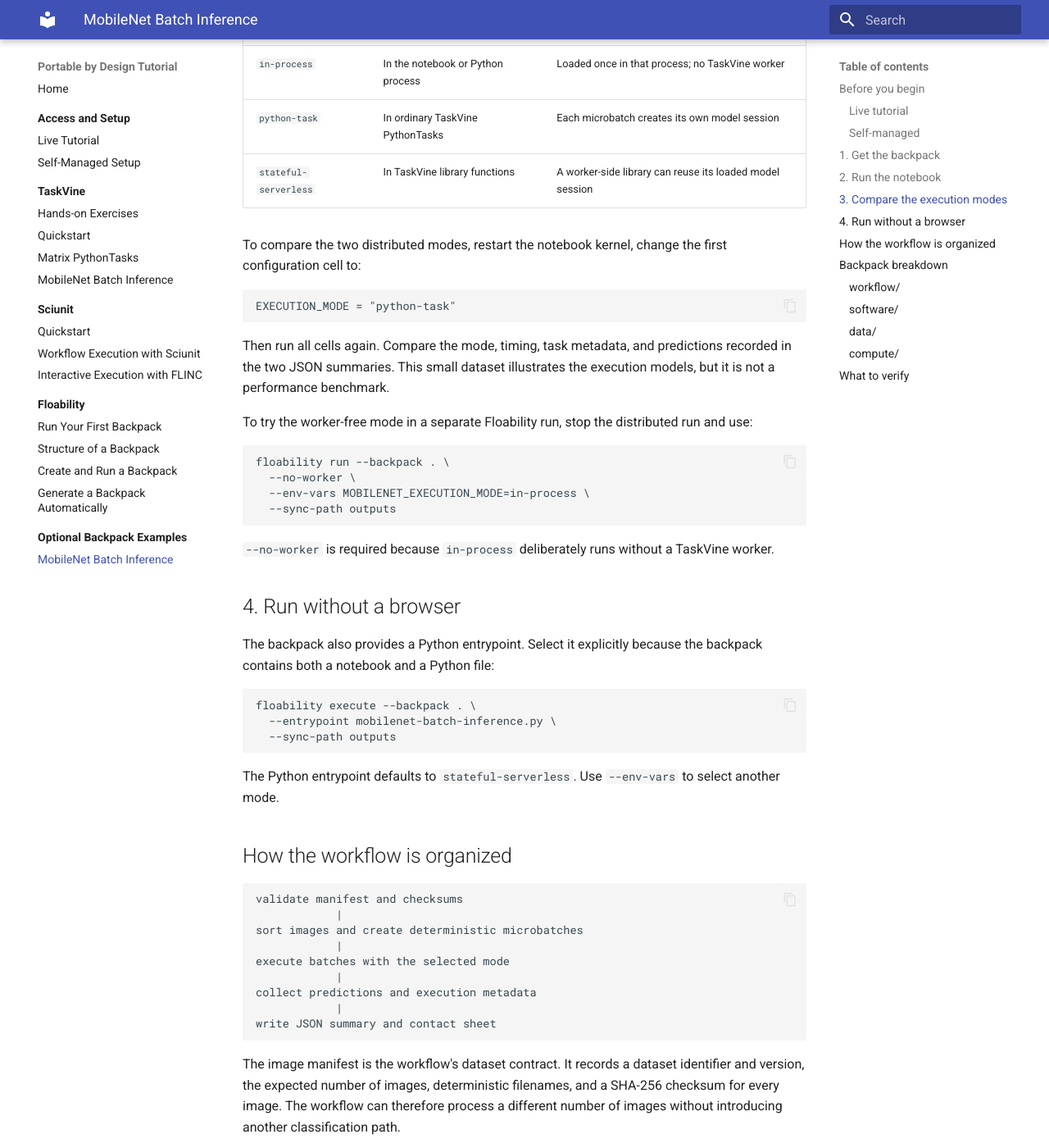
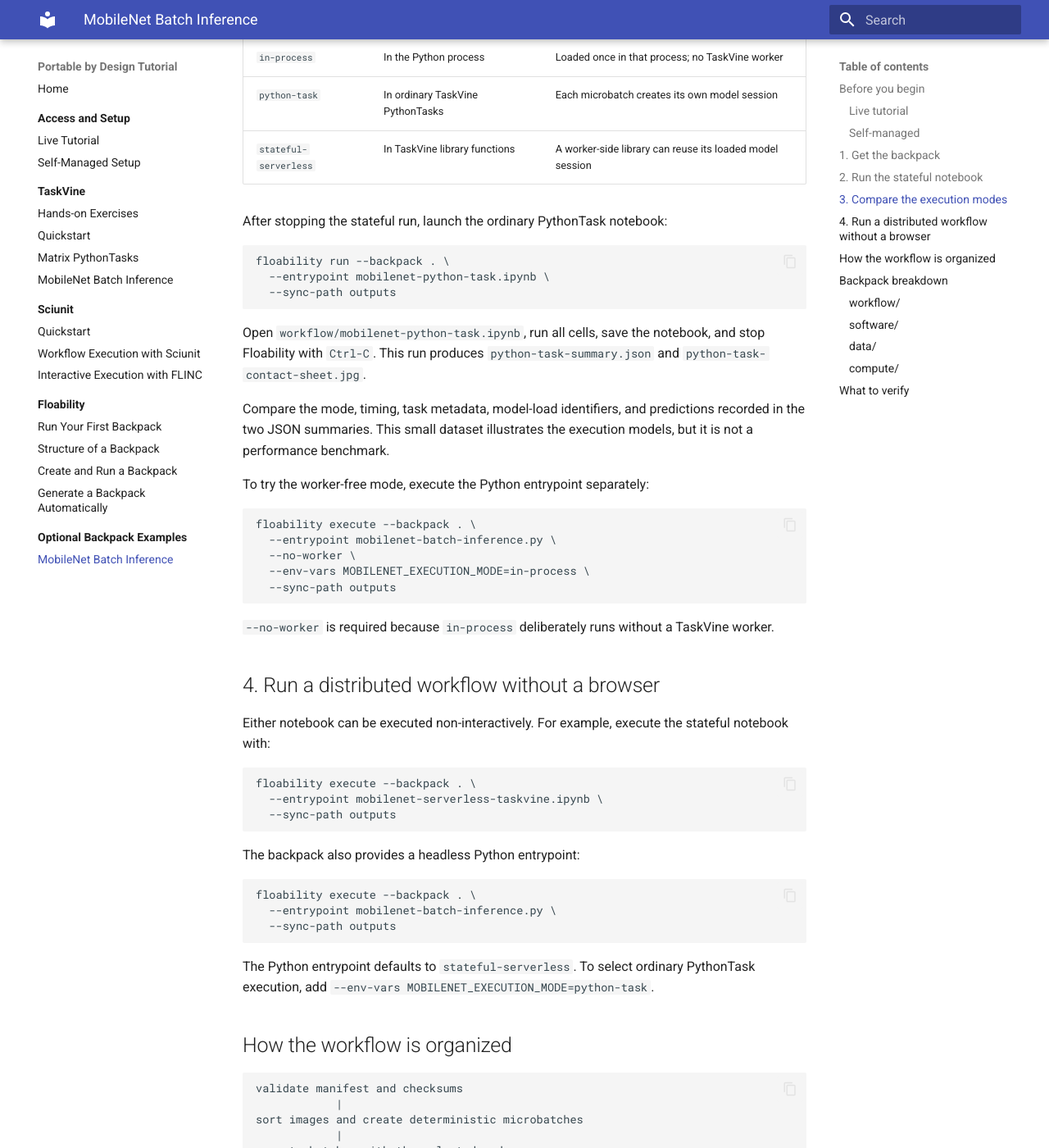
Before and after one commit to floability/tutorial-portable-by-design, an MkDocs documentation site: the page built from docs/04-floability/optional-backpacks/mobilenet.md, in a window 1280 px wide and 1400 px high, scrolled down 1870 px. Shown: the whole window at 82% size. Built offline with MkDocs 1.6.1 and Material for MkDocs 9.7.7, drawn with Linux system fonts in a browser that asks for light colours; some of the changed text lies outside the part shown.

Commit message:
Update MobileNet backpack entrypoints

````diff
--- a/docs/04-floability/optional-backpacks/mobilenet.md
+++ b/docs/04-floability/optional-backpacks/mobilenet.md
@@ -47,13 +47,14 @@
 The initial run downloads the ONNX model and prepares an inference environment,
 so allow more time and disk space than the basic matrix exercise.
 
-## 2. Run the notebook
+## 2. Run the stateful notebook
 
-Start the backpack with local workers and ask Floability to copy the generated
-output directory back into the backpack:
+The backpack has multiple eligible workflows, so every Floability command must select an entrypoint explicitly. Start the stateful Function Library notebook with local workers and ask Floability to copy its generated output directory back into the backpack:
 
 ```bash
-floability run --backpack . --sync-path outputs
+floability run --backpack . \
+  --entrypoint mobilenet-serverless-taskvine.ipynb \
+  --sync-path outputs
 ```
 
 Open JupyterLab using the printed URL. If Floability is running on a remote
@@ -63,14 +64,7 @@
 Open:
 
 ```text
-workflow/mobilenet-batch-inference.ipynb
-```
-
-The first code cell selects the execution mode. Leave the default for the
-first run:
-
-```python
-EXECUTION_MODE = "stateful-serverless"
+workflow/mobilenet-serverless-taskvine.ipynb
 ```
 
 Run all cells, save the notebook, and stop Floability with `Ctrl-C`. Inspect the
@@ -80,8 +74,7 @@
 workflow/outputs/
 ```
 
-The stateful run produces a JSON summary and a contact sheet of the classified
-images.
+The stateful run produces `stateful-serverless-summary.json` and `stateful-serverless-contact-sheet.jpg`.
 
 ## 3. Compare the execution modes
 
@@ -89,26 +82,27 @@
 
 | Mode | Where inference runs | Model-loading behavior |
 | --- | --- | --- |
-| `in-process` | In the notebook or Python process | Loaded once in that process; no TaskVine worker |
+| `in-process` | In the Python process | Loaded once in that process; no TaskVine worker |
 | `python-task` | In ordinary TaskVine PythonTasks | Each microbatch creates its own model session |
 | `stateful-serverless` | In TaskVine library functions | A worker-side library can reuse its loaded model session |
 
-To compare the two distributed modes, restart the notebook kernel, change the
-first configuration cell to:
-
-```python
-EXECUTION_MODE = "python-task"
-```
-
-Then run all cells again. Compare the mode, timing, task metadata, and
-predictions recorded in the two JSON summaries. This small dataset illustrates
-the execution models, but it is not a performance benchmark.
-
-To try the worker-free mode in a separate Floability run, stop the distributed
-run and use:
+After stopping the stateful run, launch the ordinary PythonTask notebook:
 
 ```bash
 floability run --backpack . \
+  --entrypoint mobilenet-python-task.ipynb \
+  --sync-path outputs
+```
+
+Open `workflow/mobilenet-python-task.ipynb`, run all cells, save the notebook, and stop Floability with `Ctrl-C`. This run produces `python-task-summary.json` and `python-task-contact-sheet.jpg`.
+
+Compare the mode, timing, task metadata, model-load identifiers, and predictions recorded in the two JSON summaries. This small dataset illustrates the execution models, but it is not a performance benchmark.
+
+To try the worker-free mode, execute the Python entrypoint separately:
+
+```bash
+floability execute --backpack . \
+  --entrypoint mobilenet-batch-inference.py \
   --no-worker \
   --env-vars MOBILENET_EXECUTION_MODE=in-process \
   --sync-path outputs
@@ -117,10 +111,17 @@
 `--no-worker` is required because `in-process` deliberately runs without a
 TaskVine worker.
 
-## 4. Run without a browser
+## 4. Run a distributed workflow without a browser
 
-The backpack also provides a Python entrypoint. Select it explicitly because
-the backpack contains both a notebook and a Python file:
+Either notebook can be executed non-interactively. For example, execute the stateful notebook with:
+
+```bash
+floability execute --backpack . \
+  --entrypoint mobilenet-serverless-taskvine.ipynb \
+  --sync-path outputs
+```
+
+The backpack also provides a headless Python entrypoint:
 
 ```bash
 floability execute --backpack . \
@@ -128,8 +129,7 @@
   --sync-path outputs
 ```
 
-The Python entrypoint defaults to `stateful-serverless`. Use `--env-vars` to
-select another mode.
+The Python entrypoint defaults to `stateful-serverless`. To select ordinary PythonTask execution, add `--env-vars MOBILENET_EXECUTION_MODE=python-task`.
 
 ## How the workflow is organized
 
@@ -154,9 +154,9 @@
 
 ### `workflow/`
 
-- `mobilenet-batch-inference.ipynb` presents the workflow interactively.
-- `mobilenet-batch-inference.py` provides the headless entrypoint used by
-  `floability execute`.
+- `mobilenet-serverless-taskvine.ipynb` uses a persistent TaskVine Function Library and Function Calls.
+- `mobilenet-python-task.ipynb` uses ordinary TaskVine PythonTasks.
+- `mobilenet-batch-inference.py` provides the headless entrypoint and supports `stateful-serverless`, `python-task`, and `in-process` modes.
 - `mobilenet_helpers.py` contains model preprocessing, classification, library
   setup, output validation, and contact-sheet helpers.
 - `outputs/` receives mode-specific JSON summaries and contact sheets.
````
Also changed, not shown: docs/04-floability/optional-backpacks/index.md (+2 -1 lines).
